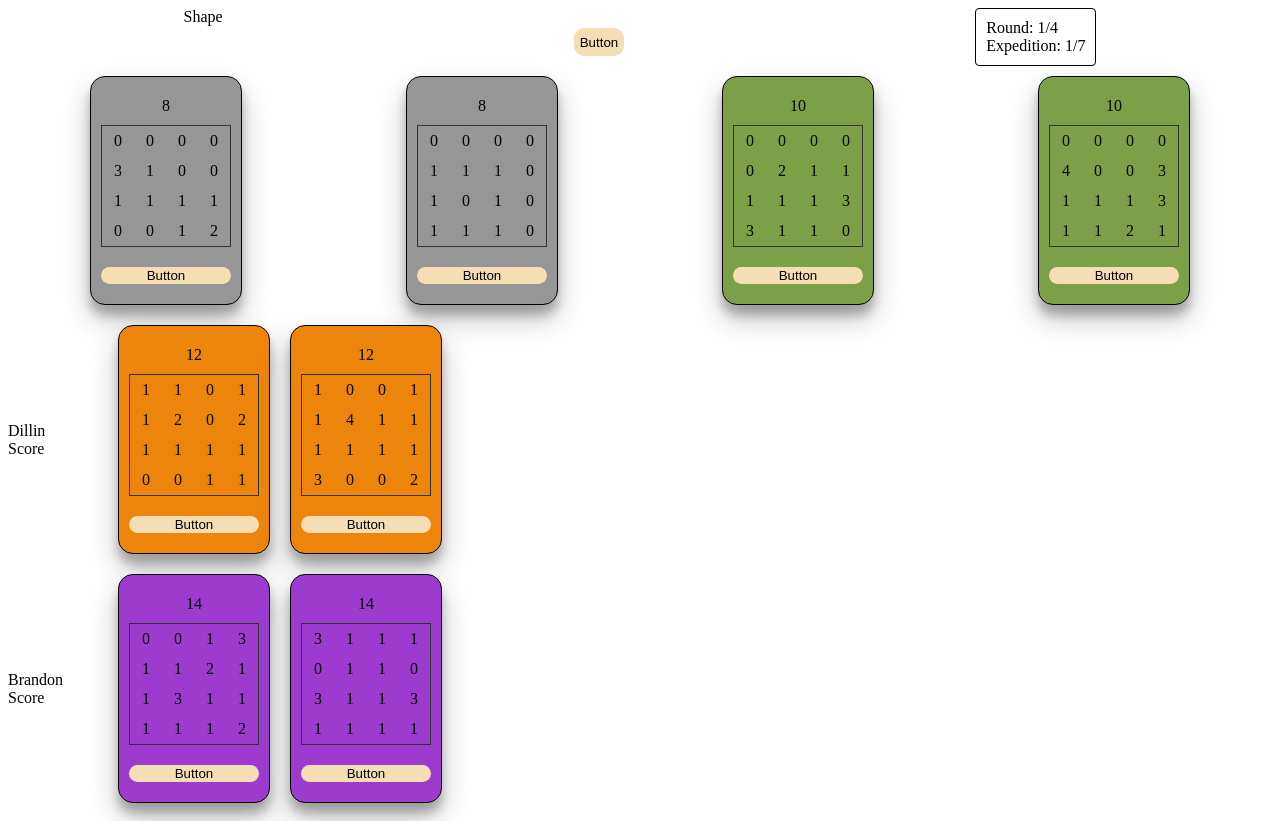
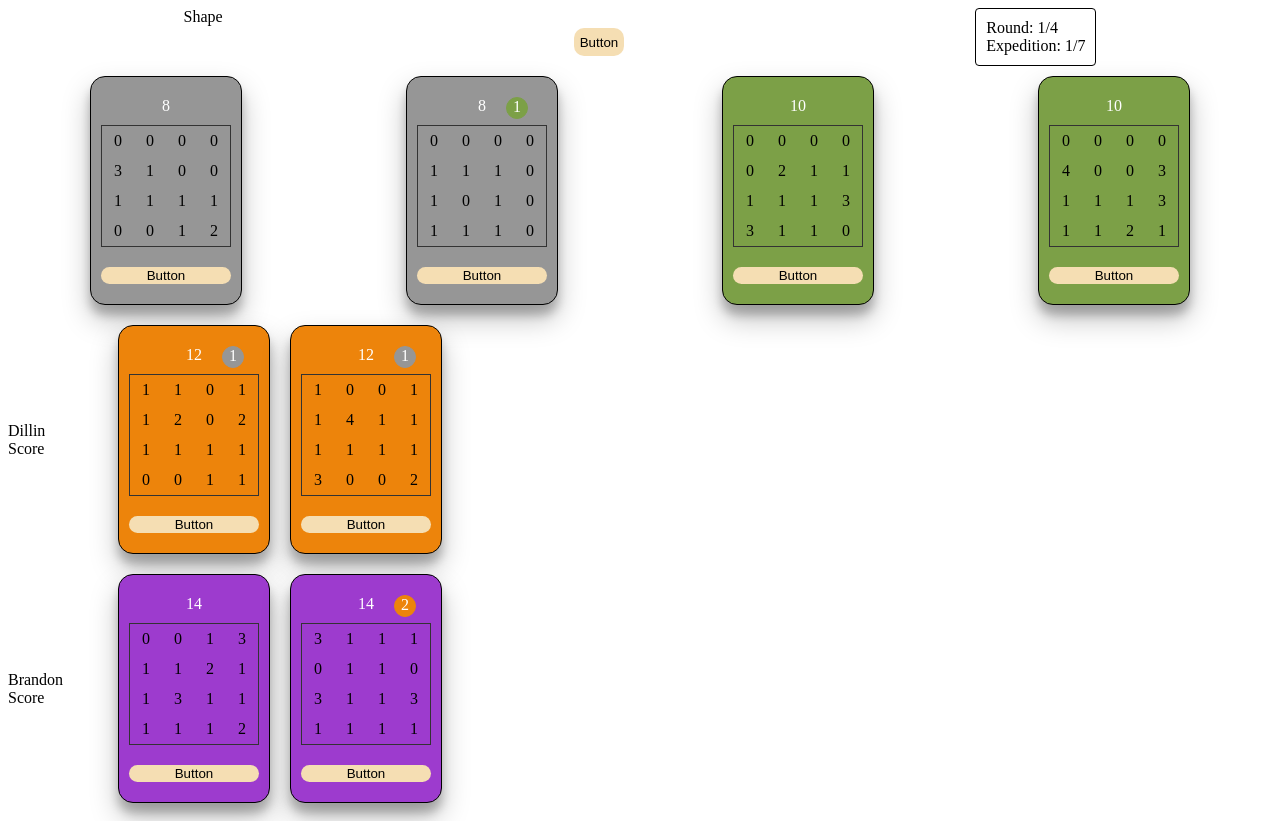
Before and after one commit to dstriz09/treasure-hunt, a React (Create React App) app: page / in a window 1280 px wide. Built offline with nearby package versions, Linux system fonts and the light colour scheme.

Commit message:
added bonus badge

```diff
--- a/src/cards/treasureCards.js
+++ b/src/cards/treasureCards.js
@@ -8,7 +8,7 @@ export const TREASURES = [
   {
     color: "150, 150, 150",
     points: 8,
-    bonus: 0,
+    bonus: "",
     bonusColor: "",
     grid: [
       [0, 0, 0, 0],
@@ -32,7 +32,7 @@ export const TREASURES = [
   {
     color: "124, 160, 71",
     points: 10,
-    bonus: 0,
+    bonus: "",
     bonusColor: "",
     grid: [
       [0, 0, 0, 0],
@@ -44,7 +44,7 @@ export const TREASURES = [
   {
     color: "124, 160, 71",
     points: 10,
-    bonus: 0,
+    bonus: "",
     bonusColor: "",
     grid: [
       [0, 0, 0, 0],
@@ -80,7 +80,7 @@ export const TREASURES = [
   {
     color: "157, 59, 206 ",
     points: 14,
-    bonus: 0,
+    bonus: "",
     bonusColor: "",
     grid: [
       [0, 0, 1, 3],
--- a/src/components/Card.js
+++ b/src/components/Card.js
@@ -10,7 +10,7 @@ function Card({ card }) {
     // For now, I'm manually passing in an RGB color.
     // This will eventually a prop value on each card.
     <StyledCard color={card.color}>
-      <Values points={card.points} />
+      <Values points={card.points} bonus={card.bonus} bonusColor={card.bonusColor} />
       <Grid grid={card.grid} />
       <Button />
     </StyledCard>
--- a/src/components/Values.js
+++ b/src/components/Values.js
@@ -1,8 +1,13 @@
 import React from "react";
-import { StyledValues } from "../styles/StyledValues";
+import { StyledValues, StyledBonus } from "../styles/StyledValues";
 
-function Values({ points }) {
-  return <StyledValues>{points}</StyledValues>;
+function Values({ points, bonus, bonusColor }) {
+  return (
+    <StyledValues>
+      {points}
+      <StyledBonus color={bonusColor}>{bonus}</StyledBonus>
+    </StyledValues>
+  );
 }
 
 export default Values;
--- a/src/styles/StyledValues.js
+++ b/src/styles/StyledValues.js
@@ -3,4 +3,18 @@ import styled from "styled-components";
 export const StyledValues = styled.div`
   text-align: center;
   padding: 10px;
+  display: inline;
+  color: white;
 `;
+
+export const StyledBonus = styled.div`
+  position: absolute;
+  display: inline;
+  margin-left: 20px;
+  border: solid 1px rgba(${(props) => props.color});
+  width: 20px;
+  height: 20px;
+  color: white;
+  border-radius: 25px;
+  background-color: rgba(${(props) => props.color});
+`;
```
